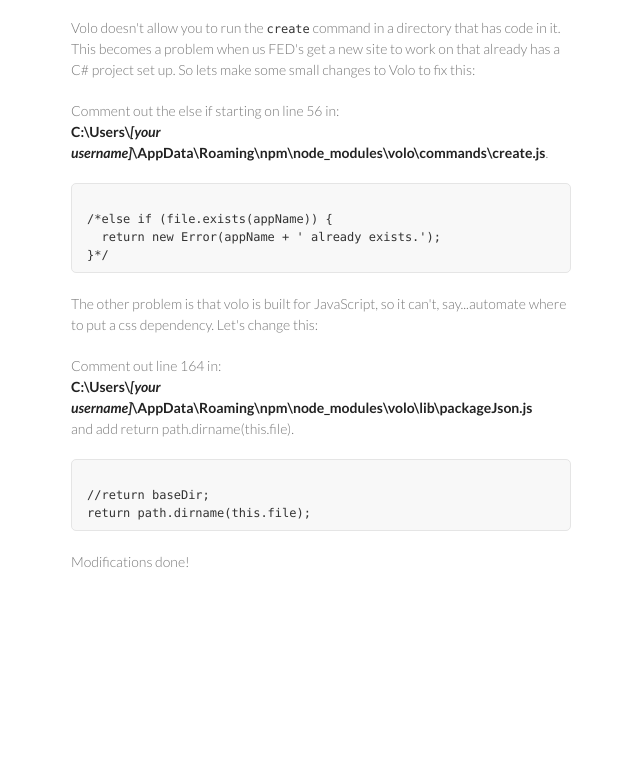
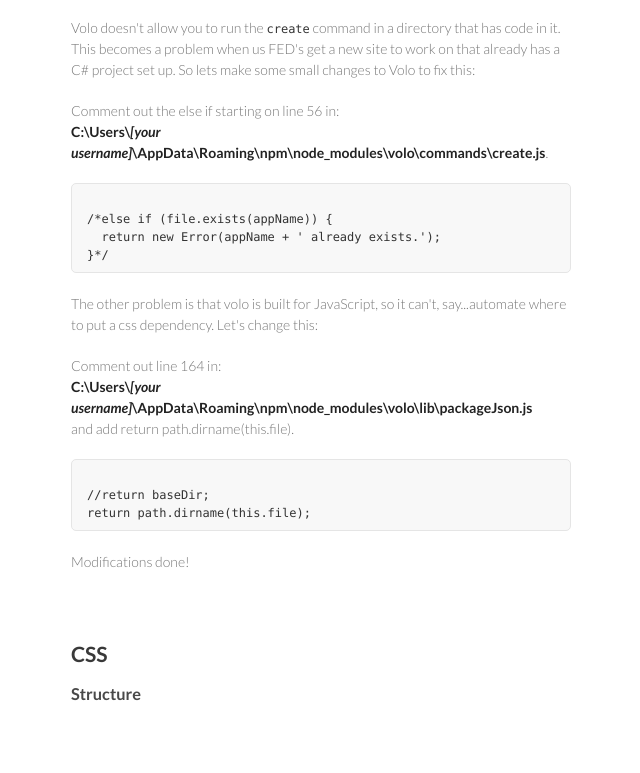
Before and after one commit to delphic-digital/delphic-digital.github.io, a plain HTML site: page index.html in a window 1280 px wide. Shown: the part 523-1296 px from the top of the page, without its empty margins (499-1139 px from the left). Before the commit the page ends 1165 px from the top, so only its background shows below. Drawn offline with Linux system fonts and the light colour scheme.

Commit message:
Update index.html

```diff
--- a/index.html
+++ b/index.html
@@ -49,6 +49,12 @@
 </code></pre>
 <p>Modifications done!</p>
       </section>
+      <section>
+        <h2>CSS</h2>
+
+        <h3>Structure</h3>
+
+      </section>
       <footer>
 
       </footer>
```
